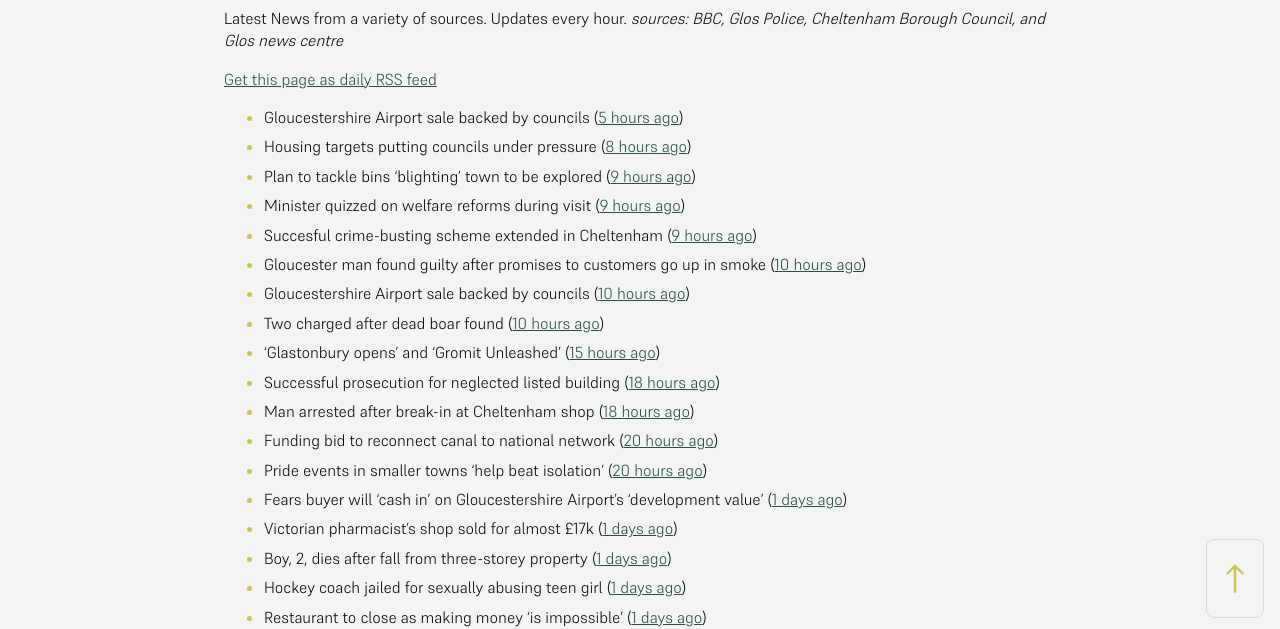
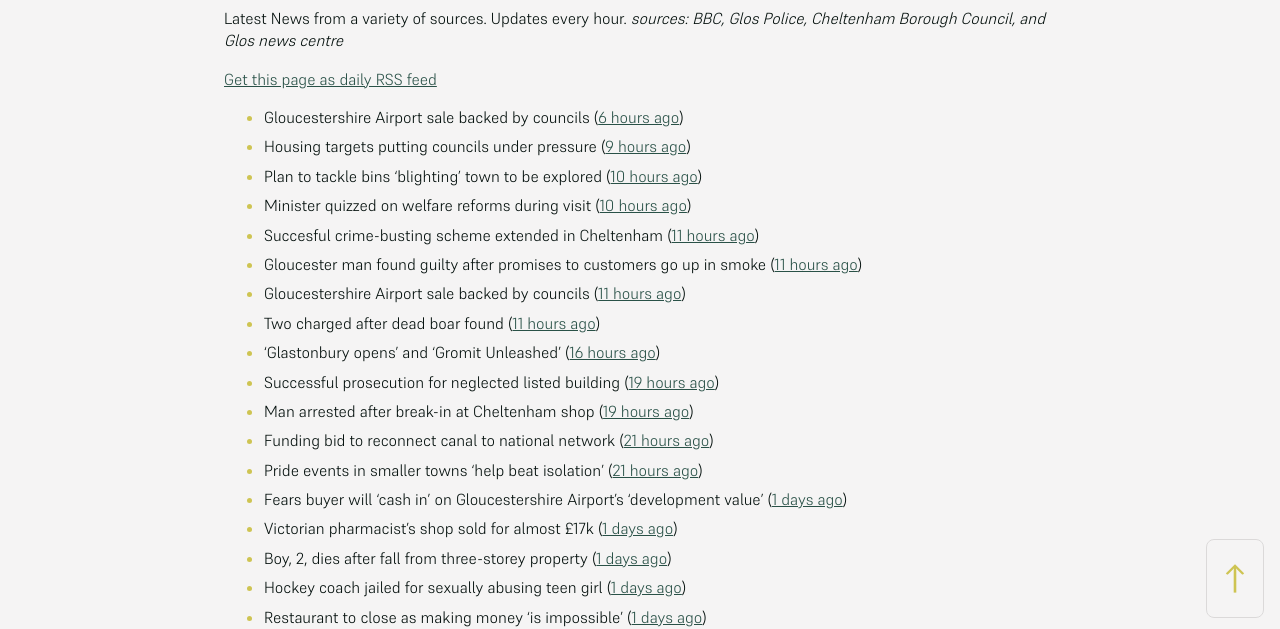
Before and after one commit to mat-0/cheltenham-open-data, a Jekyll site: the page built from _pages/news.md, in a window 1280 px wide. Shown: the part 266-895 px from the top of the page. Built offline with Jekyll 4.4.1, drawn with Linux system fonts in a browser that asks for light colours.

Commit message:
Updated 2025-06-27 02:30:55

```diff
--- a/_pages/news.md
+++ b/_pages/news.md
@@ -12,19 +12,19 @@ _sources: BBC, Glos Police, Cheltenham Borough Council, and Glos news centre_
 [Get this page as daily RSS feed](/daily.rss)
 
 <!-- news_marker starts -->
-- Gloucestershire Airport sale backed by councils ([5 hours ago](https://gloucesternewscentre.co.uk/gloucestershire-airport-sale-backed-by-councils/))
-- Housing targets putting councils under pressure ([8 hours ago](https://www.bbc.com/news/articles/c3en9q19k03o))
-- Plan to tackle bins 'blighting' town to be explored ([9 hours ago](https://www.bbc.com/news/articles/c98j40dy0mlo))
-- Minister quizzed on welfare reforms during visit ([9 hours ago](https://www.bbc.com/news/articles/cd6g58we454o))
-- Succesful crime-busting scheme extended in Cheltenham ([9 hours ago](https://gloucesternewscentre.co.uk/succesful-crime-busting-scheme-extended-in-cheltenham/))
-- Gloucester man found guilty after promises to customers go up in smoke ([10 hours ago](https://gloucesternewscentre.co.uk/gloucester-man-found-guilty-after-promises-to-customers-go-up-in-smoke/))
-- Gloucestershire Airport sale backed by councils ([10 hours ago](https://www.cheltenham.gov.uk/news/article/3024/gloucestershire_airport_sale_backed_by_councils))
-- Two charged after dead boar found ([10 hours ago](https://www.bbc.com/news/articles/cwykjzgjyrno))
-- 'Glastonbury opens' and 'Gromit Unleashed' ([15 hours ago](https://www.bbc.com/news/articles/cx2g8xvd4qdo))
-- Successful prosecution for neglected listed building ([18 hours ago](https://gloucesternewscentre.co.uk/successful-prosecution-for-neglected-listed-building/))
-- Man arrested after break-in at Cheltenham shop ([18 hours ago](https://gloucesternewscentre.co.uk/man-arrested-after-break-in-at-cheltenham-shop/))
-- Funding bid to reconnect canal to national network ([20 hours ago](https://www.bbc.com/news/articles/cgmw1werzneo))
-- Pride events in smaller towns 'help beat isolation' ([20 hours ago](https://www.bbc.com/news/articles/c24v5vqj8dro))
+- Gloucestershire Airport sale backed by councils ([6 hours ago](https://gloucesternewscentre.co.uk/gloucestershire-airport-sale-backed-by-councils/))
+- Housing targets putting councils under pressure ([9 hours ago](https://www.bbc.com/news/articles/c3en9q19k03o))
+- Plan to tackle bins 'blighting' town to be explored ([10 hours ago](https://www.bbc.com/news/articles/c98j40dy0mlo))
+- Minister quizzed on welfare reforms during visit ([10 hours ago](https://www.bbc.com/news/articles/cd6g58we454o))
+- Succesful crime-busting scheme extended in Cheltenham ([11 hours ago](https://gloucesternewscentre.co.uk/succesful-crime-busting-scheme-extended-in-cheltenham/))
+- Gloucester man found guilty after promises to customers go up in smoke ([11 hours ago](https://gloucesternewscentre.co.uk/gloucester-man-found-guilty-after-promises-to-customers-go-up-in-smoke/))
+- Gloucestershire Airport sale backed by councils ([11 hours ago](https://www.cheltenham.gov.uk/news/article/3024/gloucestershire_airport_sale_backed_by_councils))
+- Two charged after dead boar found ([11 hours ago](https://www.bbc.com/news/articles/cwykjzgjyrno))
+- 'Glastonbury opens' and 'Gromit Unleashed' ([16 hours ago](https://www.bbc.com/news/articles/cx2g8xvd4qdo))
+- Successful prosecution for neglected listed building ([19 hours ago](https://gloucesternewscentre.co.uk/successful-prosecution-for-neglected-listed-building/))
+- Man arrested after break-in at Cheltenham shop ([19 hours ago](https://gloucesternewscentre.co.uk/man-arrested-after-break-in-at-cheltenham-shop/))
+- Funding bid to reconnect canal to national network ([21 hours ago](https://www.bbc.com/news/articles/cgmw1werzneo))
+- Pride events in smaller towns 'help beat isolation' ([21 hours ago](https://www.bbc.com/news/articles/c24v5vqj8dro))
 - Fears buyer will ‘cash in’ on Gloucestershire Airport’s ‘development value’ ([1 days ago](https://gloucesternewscentre.co.uk/fears-buyer-will-cash-in-on-gloucestershire-airports-development-value/))
 - Victorian pharmacist's shop sold for almost £17k ([1 days ago](https://www.bbc.com/news/articles/c3w41xw4ygwo))
 - Boy, 2, dies after fall from three-storey property ([1 days ago](https://www.bbc.com/news/articles/crmvj3p192ko))
```
Also changed, not shown: _data/flood.json (+5 -27 lines), index.md (+3 -3 lines).
